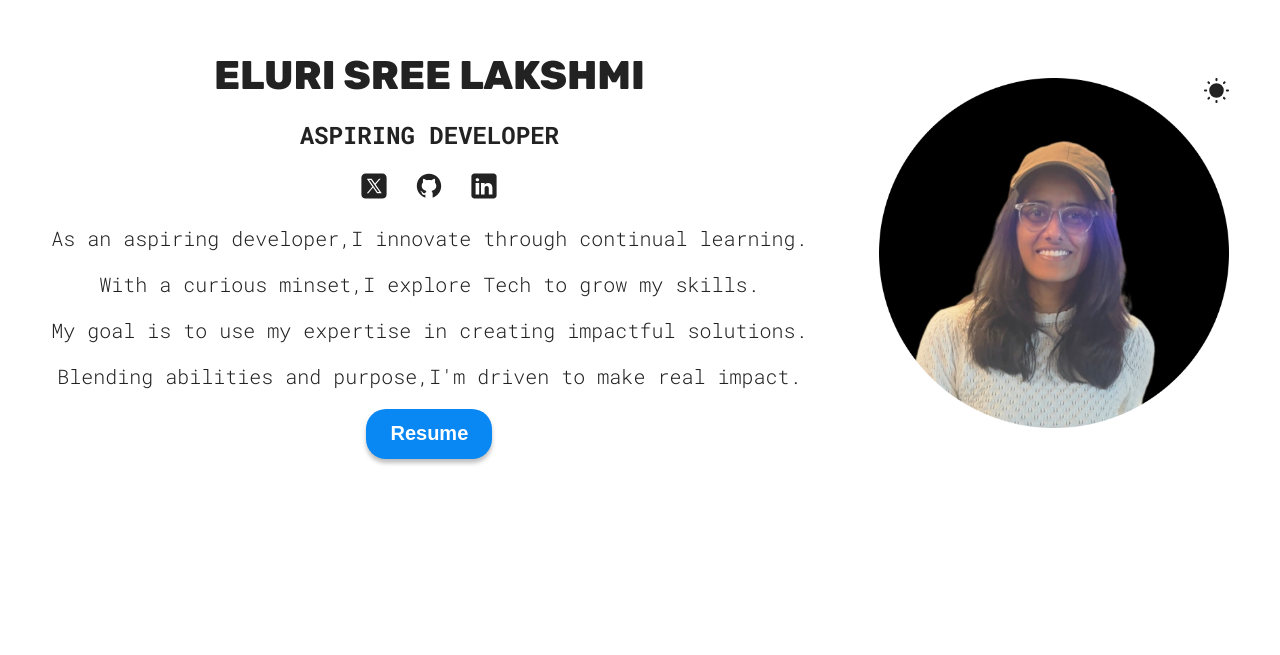
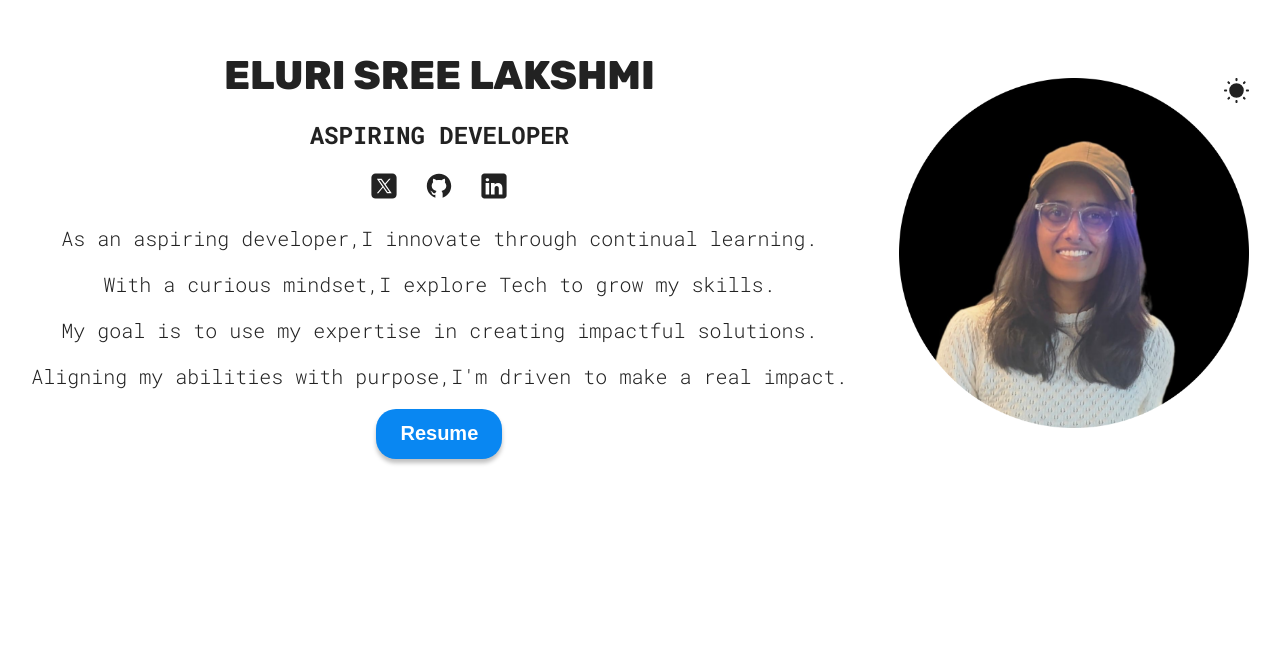
Before and after one commit to EluriSreelakshmi/PORTFOLIO, a React (Vite) app: page / in a window 1280 px wide. Shown: the part 145-800 px from the top of the page. Built offline with nearby package versions, Linux system fonts and the light colour scheme.

Commit message:
Update Hero.jsx

```diff
--- a/src/sections/Hero/Hero.jsx
+++ b/src/sections/Hero/Hero.jsx
@@ -51,9 +51,9 @@ function Hero() {
             </a>
         </span>
         <p className={styles.desciption}>As an aspiring developer,I innovate through continual learning. </p>
-         <p className={styles.desciption}>With a curious minset,I explore Tech to grow my skills.</p>
+         <p className={styles.desciption}>With a curious mindset,I explore Tech to grow my skills.</p>
          <p className={styles.desciption}>My goal is to use my expertise in creating impactful solutions.</p>
-         <p className={styles.desciption}>Blending abilities and purpose,I'm driven to make real impact.</p>
+         <p className={styles.desciption}>Aligning my abilities with purpose,I'm driven to make a real impact.</p>
         <a href={CV}>
             <button className="hover" download>
                 Resume
```
